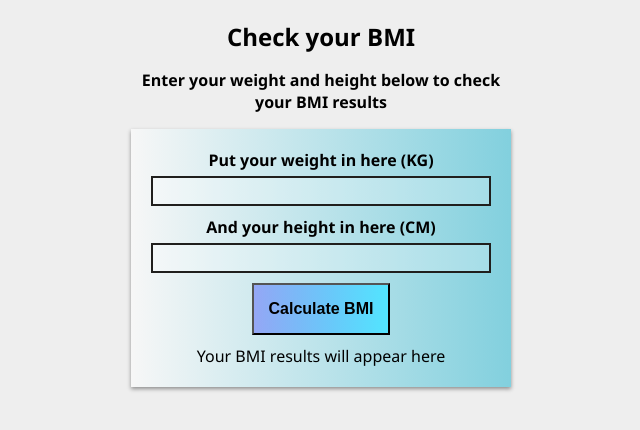
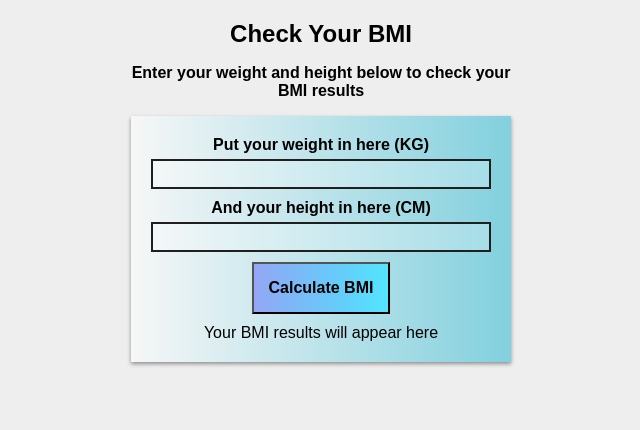
Before and after one commit to Siddhipatade/BMI-calculater, a plain HTML site: page index.html in a window 1280 px wide. Shown: the whole page, without its empty margins (319-959 px from the left). Drawn offline with Linux system fonts and the light colour scheme.

Commit message:
inintial commit

```diff
--- a/index.html
+++ b/index.html
@@ -9,7 +9,7 @@
 <body>
     <div class="container">
     <div class="panel">
-        <h2 class="text-center">Check your BMI</h2>
+        <h2 class="text-center">Check Your BMI</h2>
         <p id="introText" class="text-center">
         Enter your weight and height below to check your BMI results
         </p>
--- a/stylesheet.css
+++ b/stylesheet.css
@@ -1,7 +1,7 @@
 body {
     background-color: #eee;
     text-align: center;
-    font-family: 'Segoe UI', Tahoma, Geneva, Verdana, sans-serif;
+    font-family: Rubik, sans-serif;
 
 }
 
@@ -21,6 +21,7 @@ button {
 
 h2 {
     margin-bottom: 10px;
+
 }
 
 p{
```
